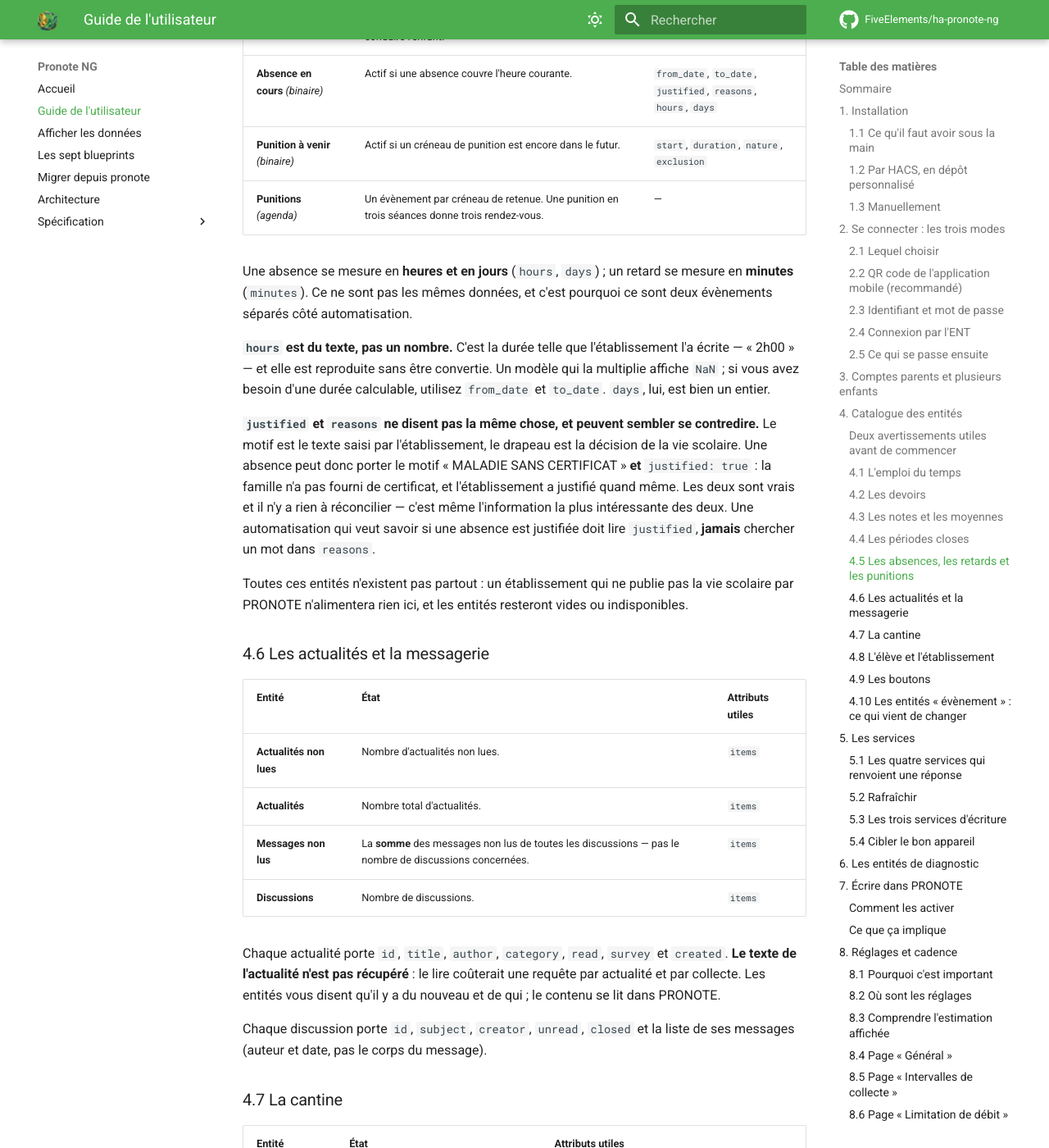
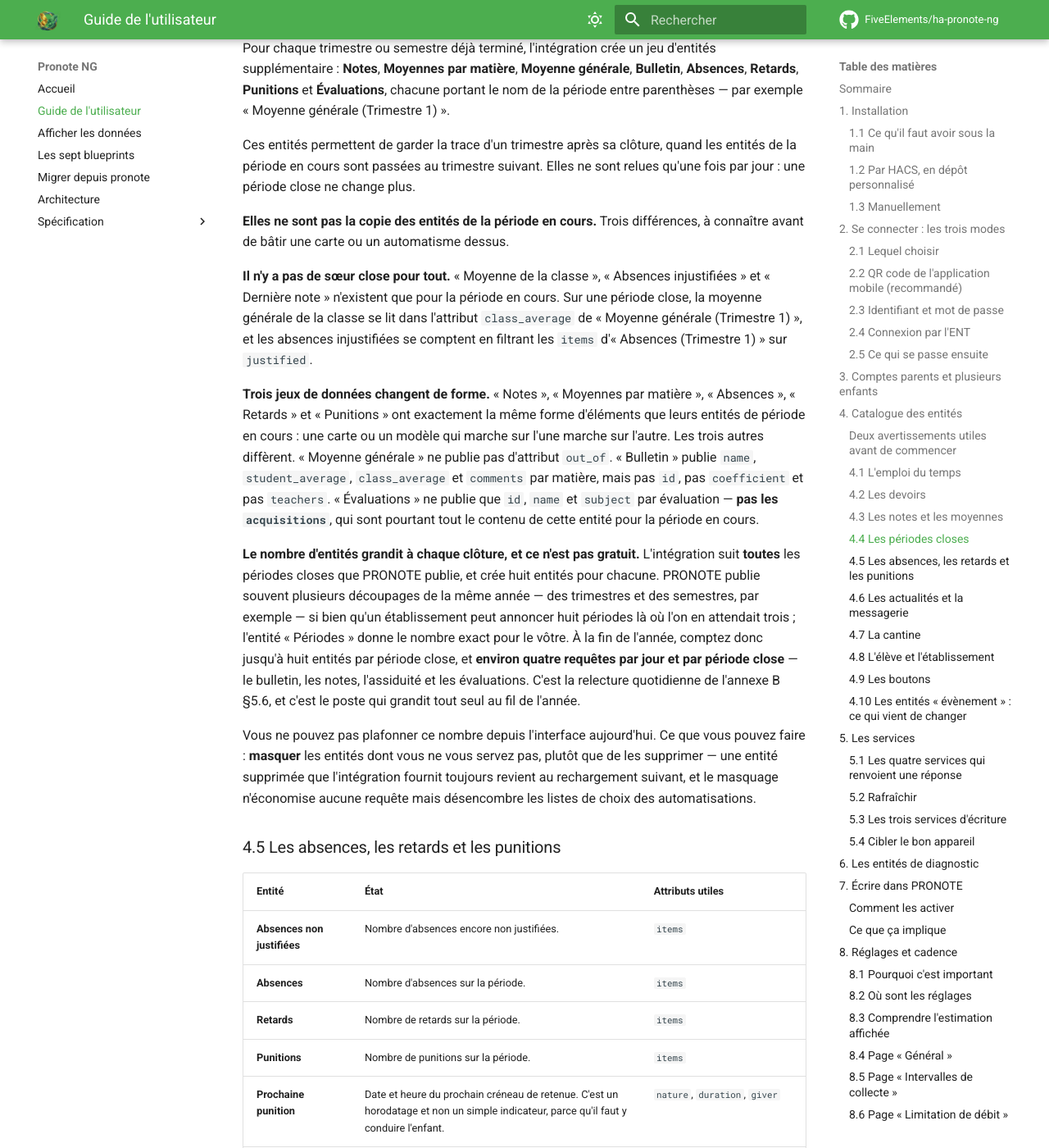
Before and after one commit to FiveElements/ha-pronote-ng, an MkDocs documentation site: the page built from docs/GUIDE-UTILISATEUR.md, in a window 1280 px wide and 1400 px high, scrolled down 12524 px. Shown: the whole window at 82% size. Built offline with MkDocs 1.6.1 and Material for MkDocs 9.7.7, drawn with Linux system fonts in a browser that asks for light colours; comment, search, counter and statistics services are not loaded; some of the changed text lies outside the part shown.

Commit message:
docs: le barème des moyennes générales est une constante, et trois autres pièges de lecture
Quatre corrections dans le guide et l'annexe A, toutes trouvées en
confrontant les documents aux constructeurs d'attributs plutôt qu'au
catalogue.

`out_of` sur les deux capteurs de moyenne générale est un littéral
(`_period_attributes`) : il vaut 20 quel que soit l'établissement. Le
guide prescrivait pourtant « l'attribut `out_of` donne le barème », règle
juste pour les notes et les moyennes par matière, où il est décodé
(`baremeMoyEleve`), et piège sur ces deux entités-là : un établissement
notant sur 10 y produit un « 5,2/20 » que rien ne signale. Le guide dit
maintenant d'afficher ces deux états sans barème -- le seul endroit de
l'intégration où la bonne conduite est de montrer moins que ce qui est
publié -- et le tableau de l'annexe A annote les deux attributs comme
constantes. Le défaut est déposé.

`is_bonus` et `is_optional` sont publiés sur les éléments de « Notes » et
absents de « Dernière note » : l'entité conçue pour les automatismes est
celle qui ne peut pas savoir si la note qui vient d'arriver compte. Écrit,
avec le contournement par `id` dans les `items`.

« Moyenne générale » a trois états et le guide n'en décrivait qu'un.
`unknown` signifie que l'établissement ne publie pas ce chiffre -- cas que
le décodeur de `_average` documente comme légitime -- et non que
l'intégration est en panne.

L'annexe A disait « `value` (et non `grade`) » pour les éléments de liste
tandis que son tableau d'événements liste `grade` : les deux étaient
justes et se contredisaient à la lecture. `_grade_context` confirme que la
charge d'événement nomme bien cette valeur `grade`. Les deux noms
coexistent, et c'est écrit.

Enfin le §4.4 porte ce que les périodes closes ne partagent pas avec la
période en cours : pas de sœur close pour « Moyenne de la classe »,
« Absences injustifiées » ni « Dernière note » ; notes, moyennes par
matière, absences, retards et punitions ont la même forme d'éléments des
deux côtés, les trois autres jeux non ; et le coût, environ quatre
requêtes par jour et par période close, qui grandit à chaque clôture sans
plafond atteignable depuis l'interface.

Co-Authored-By: Claude Opus 5 (1M context) <noreply@anthropic.com>

```diff
--- a/docs/GUIDE-UTILISATEUR.md
+++ b/docs/GUIDE-UTILISATEUR.md
@@ -400,8 +400,8 @@ PRONOTE renvoie une plage de semaines dans tous les cas.
 | Entité | État | Attributs utiles |
 | --- | --- | --- |
 | **Dernière note** | La valeur **numérique** de la note la plus récente. | `subject`, `out_of`, `coefficient`, `date`, `class_average`, `status` |
-| **Moyenne générale** | La moyenne générale de l'élève sur la période en cours. | `period`, `out_of` |
-| **Moyenne de la classe** | La moyenne générale de la classe sur la même période. | `period`, `out_of` |
+| **Moyenne générale** | La moyenne générale de l'élève sur la période en cours. | `period`, `out_of` (**toujours 20**, voir plus bas) |
+| **Moyenne de la classe** | La moyenne générale de la classe sur la même période. | `period`, `out_of` (**toujours 20**, voir plus bas) |
 | **Notes** | Nombre de notes de la période en cours. | `items` |
 | **Moyennes par matière** | Nombre de matières ayant une moyenne. | `items` |
 | **Bulletin** | Nombre de matières au bulletin de la période, ou vide si le bulletin n'est pas publié. | `subjects`, `comments`, `period` |
@@ -419,6 +419,35 @@ barème. Une note de 8 sur 10 est un bon résultat ; comparée à un seuil de 10
 sans remise à l'échelle, elle déclencherait une alerte à tort. Le blueprint
 « Nouvelle note » fait cette remise à l'échelle pour vous.
 
+**Mais pas sur les deux moyennes générales : leur `out_of` vaut toujours 20.**
+Sur « Dernière note », sur les éléments de « Notes » et sur ceux de « Moyennes
+par matière », `out_of` est le barème que PRONOTE annonce. Sur « Moyenne
+générale » et sur « Moyenne de la classe », c'est une valeur **écrite en dur**
+dans l'intégration : elle vaut 20 quel que soit l'établissement. Dans un
+établissement qui note sur 10, un message ou une carte qui écrit « 5,2/20 » en
+lisant cet attribut affirme quelque chose de faux, et rien du côté affichage ne
+permet de s'en apercevoir. Tant que ce n'est pas corrigé, **affichez ces deux
+états sans barème** — c'est le seul endroit de l'intégration où la bonne
+conduite est de montrer *moins* que ce qui est publié. Les entités de moyenne
+générale de période close, elles, ne publient aucun `out_of`.
+
+**Une note de bonus s'affiche comme une note qui compte.** Chaque élément de
+« Notes » porte `is_bonus` et `is_optional`, et une note de bonus ou une note
+facultative ne pèse pas comme les autres. Un affichage qui les ignore présente
+un 20/20 de bonus et un 8/20 d'interrogation comme deux résultats comparables.
+**Et « Dernière note » ne porte pas ces deux attributs** : un automatisme
+déclenché sur cette entité ne peut donc pas savoir si la note qui vient
+d'arriver compte. Pour le savoir, il faut retrouver la note dans les `items` de
+« Notes » par son `id`.
+
+**« Moyenne générale » a trois états, et ils ne disent pas la même chose.** Un
+nombre : la période publie une moyenne générale. `unknown` : la période est
+renseignée, mais l'établissement ne publie **pas** de moyenne générale — c'est
+un cas normal, certains établissements ne publient aucune statistique de classe.
+`unavailable` : l'intégration n'a pas de donnée, ou la sienne est trop vieille.
+Un message d'alerte qui traite `unknown` comme une panne reproche à
+l'intégration un choix de l'établissement.
+
 Chaque élément de `items` (pour « Notes ») contient `id`, `subject`, `value`,
 `status`, `out_of`, `coefficient`, `date`, `class_average`, `min`, `max`,
 `comment`, `is_bonus` et `is_optional`.
@@ -434,6 +463,43 @@ par exemple « Moyenne générale (Trimestre 1) ».
 Ces entités permettent de garder la trace d'un trimestre après sa clôture, quand
 les entités de la période en cours sont passées au trimestre suivant. Elles ne
 sont relues qu'une fois par jour : une période close ne change plus.
+
+**Elles ne sont pas la copie des entités de la période en cours.** Trois
+différences, à connaître avant de bâtir une carte ou un automatisme dessus.
+
+**Il n'y a pas de sœur close pour tout.** « Moyenne de la classe », « Absences
+injustifiées » et « Dernière note » n'existent que pour la période en cours. Sur
+une période close, la moyenne générale de la classe se lit dans l'attribut
+`class_average` de « Moyenne générale (Trimestre 1) », et les absences
+injustifiées se comptent en filtrant les `items` d'« Absences (Trimestre 1) »
+sur `justified`.
+
+**Trois jeux de données changent de forme.** « Notes », « Moyennes par
+matière », « Absences », « Retards » et « Punitions » ont exactement la même
+forme d'éléments que leurs entités de période en cours : une carte ou un modèle
+qui marche sur l'une marche sur l'autre. Les trois autres diffèrent. « Moyenne
+générale » ne publie pas d'attribut `out_of`. « Bulletin » publie `name`,
+`student_average`, `class_average` et `comments` par matière, mais pas `id`, pas
+`coefficient` et pas `teachers`. « Évaluations » ne publie que `id`, `name` et
+`subject` par évaluation — **pas les `acquisitions`**, qui sont pourtant tout le
+contenu de cette entité pour la période en cours.
+
+**Le nombre d'entités grandit à chaque clôture, et ce n'est pas gratuit.**
+L'intégration suit **toutes** les périodes closes que PRONOTE publie, et crée
+huit entités pour chacune. PRONOTE publie souvent plusieurs découpages de la
+même année — des trimestres et des semestres, par exemple — si bien qu'un
+établissement peut annoncer huit périodes là où l'on en attendait trois ;
+l'entité « Périodes » donne le nombre exact pour le vôtre. À la fin de l'année,
+comptez donc jusqu'à huit entités par période close, et **environ quatre
+requêtes par jour et par période close** — le bulletin, les notes, l'assiduité
+et les évaluations. C'est la relecture quotidienne de l'annexe B §5.6, et c'est
+le poste qui grandit tout seul au fil de l'année.
+
+Vous ne pouvez pas plafonner ce nombre depuis l'interface aujourd'hui. Ce que
+vous pouvez faire : **masquer** les entités dont vous ne vous servez pas, plutôt
+que de les supprimer — une entité supprimée que l'intégration fournit toujours
+revient au rechargement suivant, et le masquage n'économise aucune requête mais
+désencombre les listes de choix des automatisations.
 
 ### 4.5 Les absences, les retards et les punitions
 
```
Also changed, not shown: docs/annexe-a-entites.md (+12 -3 lines).
